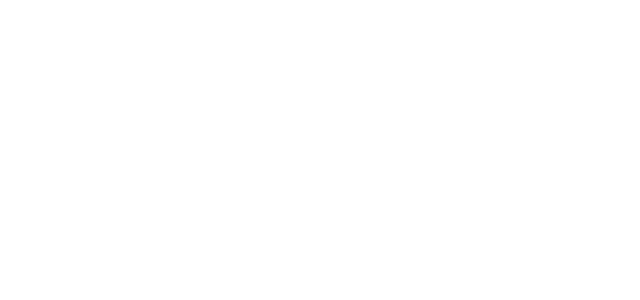
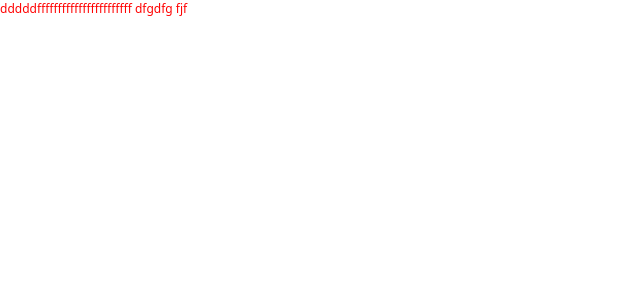
Before and after one commit to sunhair/sunhair, a Next.js app in the folder front-end/: page / in a window 1280 px wide. Shown: the top 300 px of the page, without its empty margins (0-640 px from the left). Built offline with nearby package versions, Linux system fonts and the light colour scheme.

Commit message:
folder front-end structure

```diff
--- a/front-end/package.json
+++ b/front-end/package.json
@@ -9,9 +9,11 @@
     "lint": "next lint"
   },
   "dependencies": {
+    "bootstrap": "^5.2.0",
     "next": "12.2.3",
     "react": "18.2.0",
-    "react-dom": "18.2.0"
+    "react-dom": "18.2.0",
+    "sass": "^1.54.0"
   },
   "devDependencies": {
     "eslint": "8.20.0",
--- a/front-end/pages/_app.js
+++ b/front-end/pages/_app.js
@@ -1,4 +1,6 @@
-import 'styles/index.scss';
+import 'bootstrap/dist/css/bootstrap.css'
+import '../styles/index.scss'
+
 function MyApp({ Component, pageProps }) {
   return <Component {...pageProps} />
 }
--- a/front-end/pages/index.js
+++ b/front-end/pages/index.js
@@ -1,7 +1,10 @@
+
 export default function Home() {
   return (
-    <div>
-
+    <div className="a">
+      dddddfffffffffffffffffffffff
+      dfgdfg
+      fjf
     </div>
   )
 }
--- /dev/null
+++ b/front-end/styles/component/footer.scss
@@ -0,0 +1,4 @@
+.a{
+   font-size: 12px;
+   color:red;
+}
--- a/front-end/styles/index.scss
+++ b/front-end/styles/index.scss
@@ -0,0 +1 @@
+@import './component/footer.scss';
```
Also changed, not shown: front-end/components/header/index.js (added), front-end/pages/homepage/index.js (added), front-end/pages/product/index.js (added), front-end/styles/component/header.scss (added), front-end/styles/page/homepage.scss (added), 1 other file (tests, documents, lock files or other folders).
